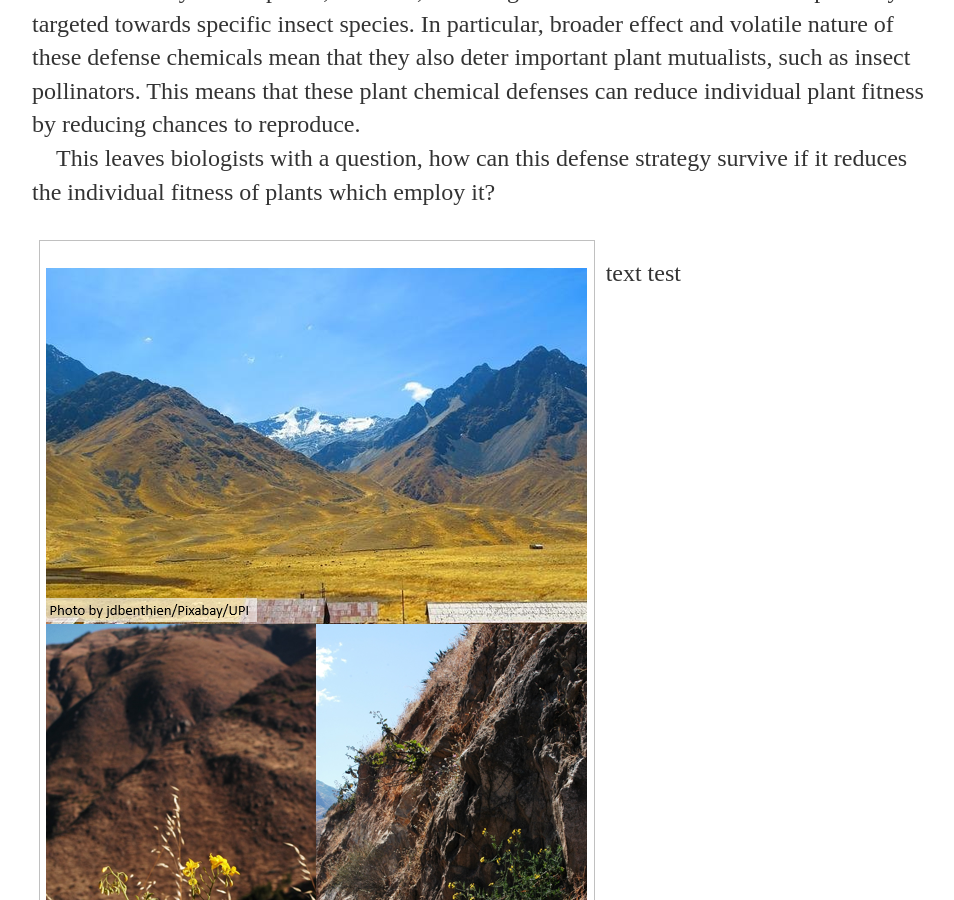
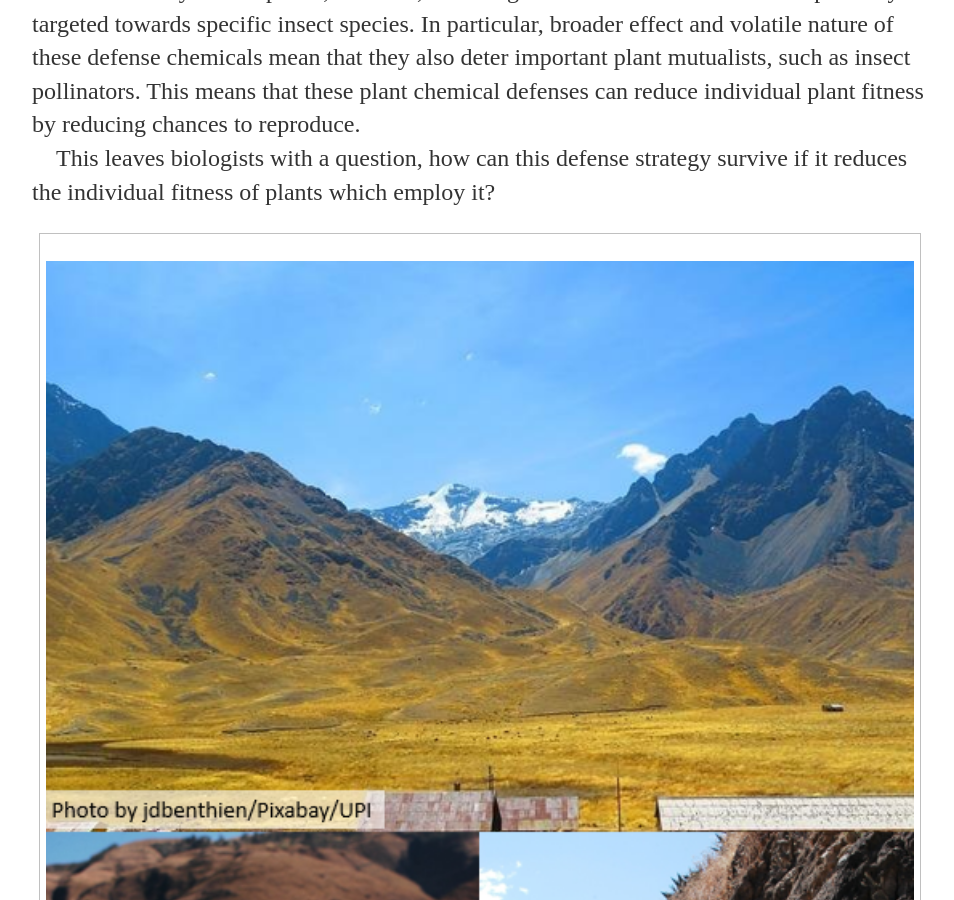
Before and after one commit to prglaum/prglaum.github.io, a Jekyll site: the page built from research/chemoeco/index.html, in a window 1280 px wide and 900 px high, scrolled down 492 px. Shown: the whole window, without its empty margins (160-1114 px from the left). Built offline with Jekyll 4.4.1, drawn with Linux system fonts in a browser that asks for light colours.

Commit message:
Update index.html

```diff
--- a/research/chemoeco/index.html
+++ b/research/chemoeco/index.html
@@ -21,15 +21,15 @@ title: Chemical Ecology
 		</div>
 	</div>-->
 
-<div style="display:inline-block;vertical-align:top;">
+<!--<div style="display:inline-block;vertical-align:top;">-->
 <figure width: 50%;>
   <p><img class=scaled src="{{site.url}}/docs/assets/images/chemoEcoPic1.PNG" alt="peru">
   <figcaption>S. peruvianum, Peruvian Andes</figcaption>
 </figure>
-</div>
+<!--</div>
 <div style="display:inline-block;">
 	<p> text test </p>
-</div>
+</div>-->
 
 <p>I addressed this question working with my collaborators who study pollination in the Peruvian Andres.
 <br>In the wild tomato, Solanum peruvianum, insect herbivory limits pollinator visits, which reduces individual plant fitness due to herbivore-induced chemical defenses and signaling on pollinators (herbivore-induced pollinator limitation).</p>
```
